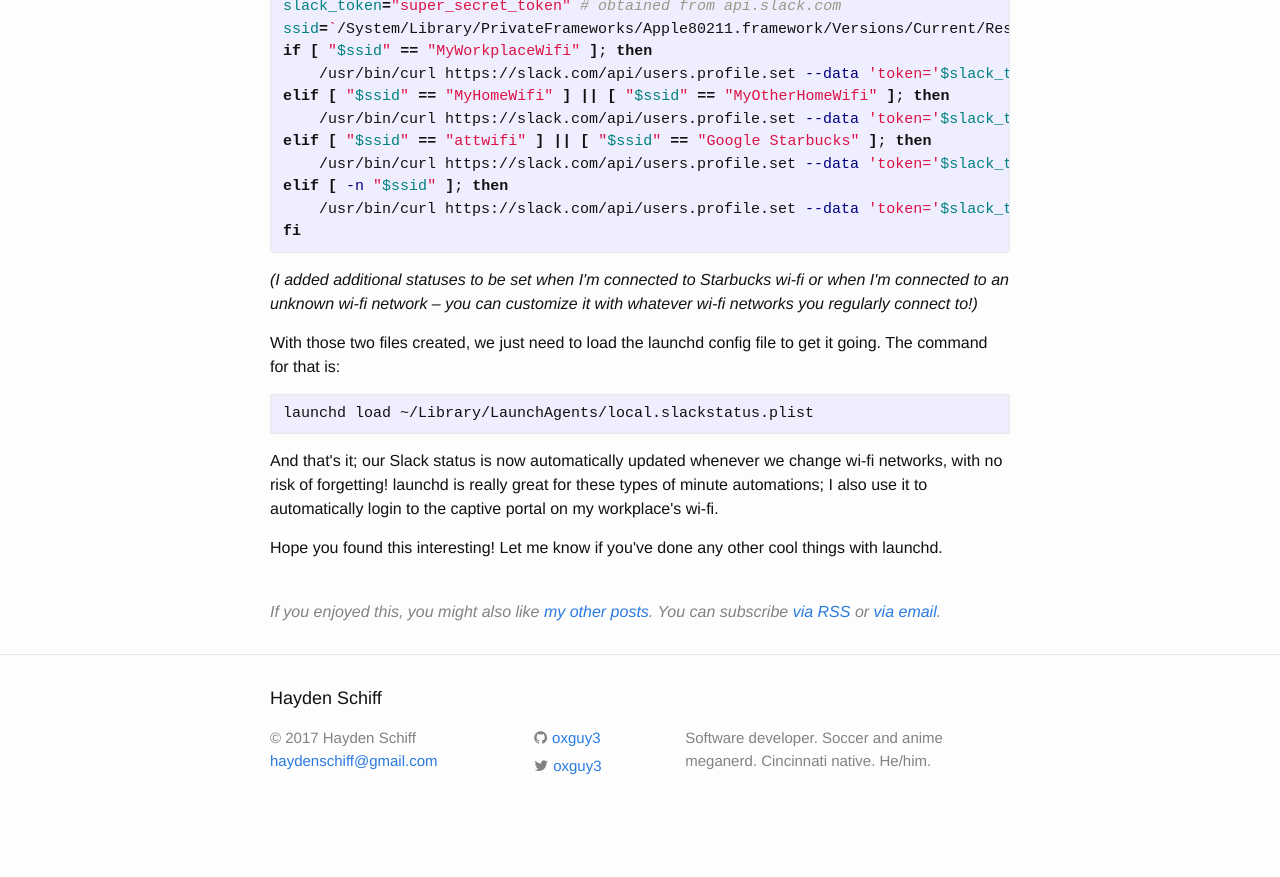
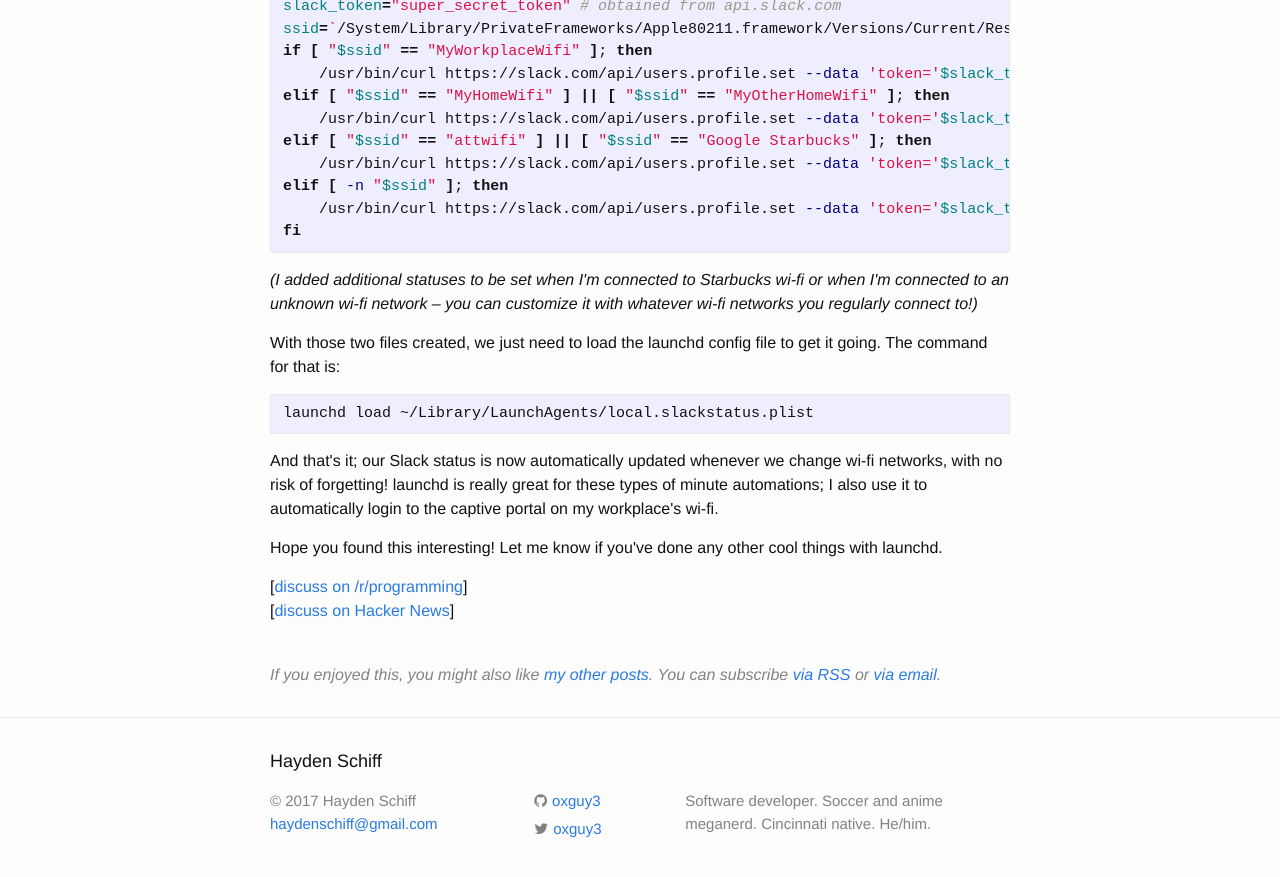
Before and after one commit to oxguy3/schiff.io, a Jekyll site: the page built from _posts/2017-08-31-automating-slack-status-launchd.md, in a window 1280 px wide and 900 px high, scrolled down 4291 px. Shown: the top 877 px of the window. Built offline with Jekyll 4.4.1, drawn with Linux system fonts in a browser that asks for light colours; before the commit the page ends 5128 px from its top, so only the background shows below that.

Commit message:
discussion links

```diff
--- a/_posts/2017-08-31-automating-slack-status-launchd.md
+++ b/_posts/2017-08-31-automating-slack-status-launchd.md
@@ -181,3 +181,6 @@
 And that's it; our Slack status is now automatically updated whenever we change wi-fi networks, with no risk of forgetting! launchd is really great for these types of minute automations; I also use it to automatically login to the captive portal on my workplace's wi-fi.
 
 Hope you found this interesting! Let me know if you've done any other cool things with launchd.
+
+[[discuss on /r/programming](https://www.reddit.com/r/programming/comments/6x9fx0/automating_my_slack_status_with_launchd/)]
+[[discuss on Hacker News](https://news.ycombinator.com/item?id=15143489)]
```
